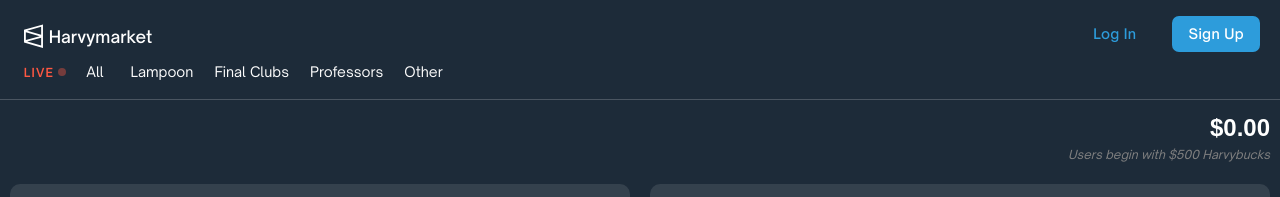
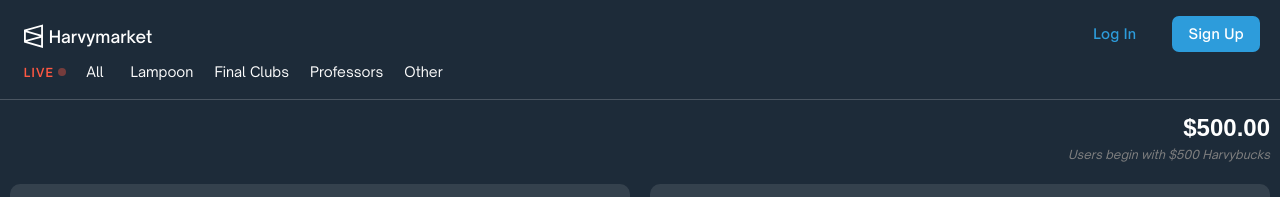
Before and after one commit to maia-posternack/lampoon-polymarket, a Vue app: page /wallet in a window 1280 px wide. Shown: the top 197 px of the page. Built offline with nearby package versions, Linux system fonts and the light colour scheme; no server answers; the database is empty; a web font is replaced by a local one.

Commit message:
fix defaut

```diff
--- a/src/views/Wallet.vue
+++ b/src/views/Wallet.vue
@@ -88,7 +88,7 @@ import Footer from "../components/Footer.vue";
 // Reactive state
 const userId = ref("");
 const username = ref("");
-const currentCash = ref(0);
+const currentCash = ref(500);
 const currentBets = ref([]);
 const marketsData = ref(new Map()); // Store market data for quick lookup
 
```
